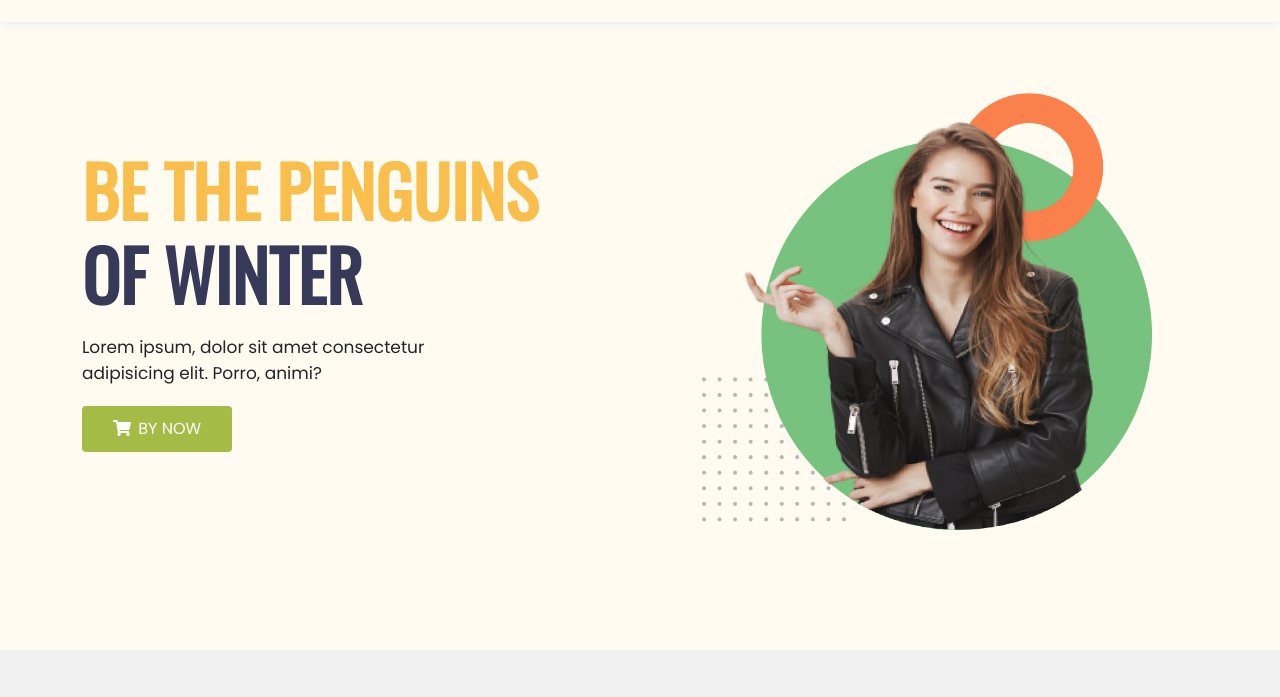
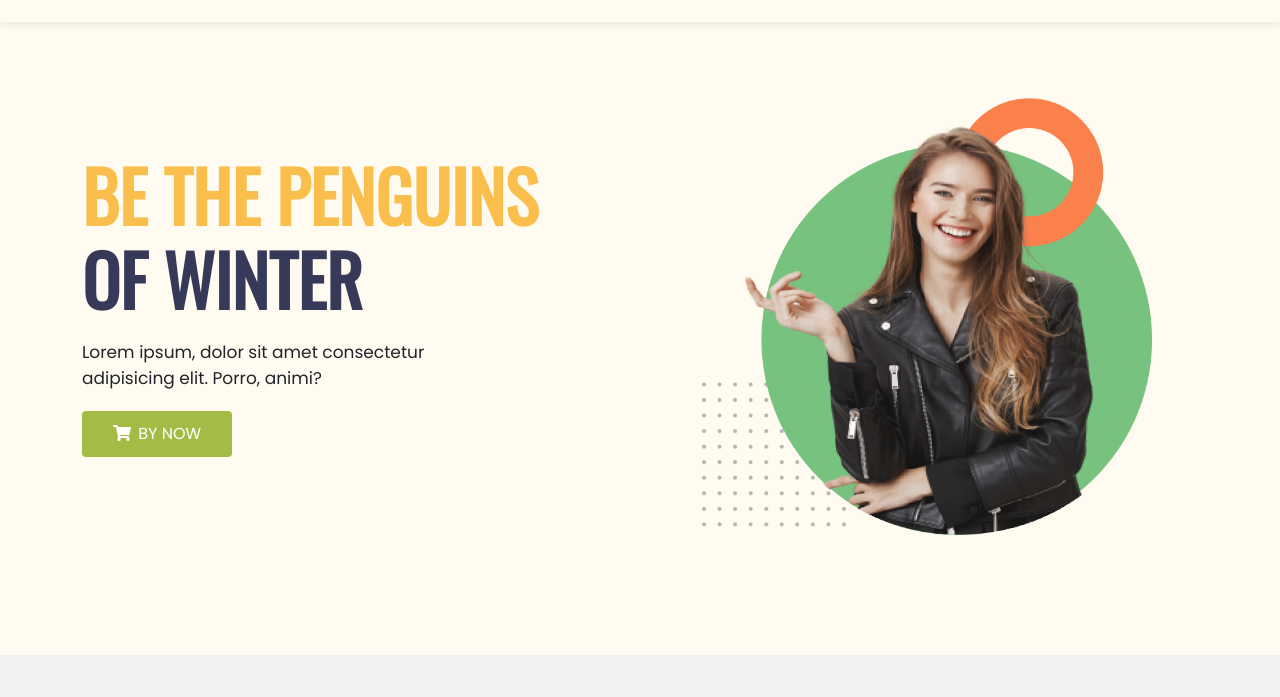
Before and after one commit to MofasserHossain/EcommerceWebProject, a plain HTML site: page index.html in a window 1280 px wide. Shown: the part 73-770 px from the top of the page. Drawn offline with nearby package versions, Linux system fonts and the light colour scheme.

Commit message:
file modify

```diff
--- a/style.css
+++ b/style.css
@@ -4,7 +4,7 @@
     box-sizing: border-box;
 }
 body{
-    margin-top: 100px;
+    margin-top: 90px;
     font-family: "Poppins", sans-serif;
 }
 img{
@@ -40,7 +40,7 @@ header::before{
 
 header{
     background-color: #FFFBF0;
-    padding: 50px 0 120px;
+    padding: 65px 0 120px;
 }
 header .menu{
     padding: 25px 0;
```
